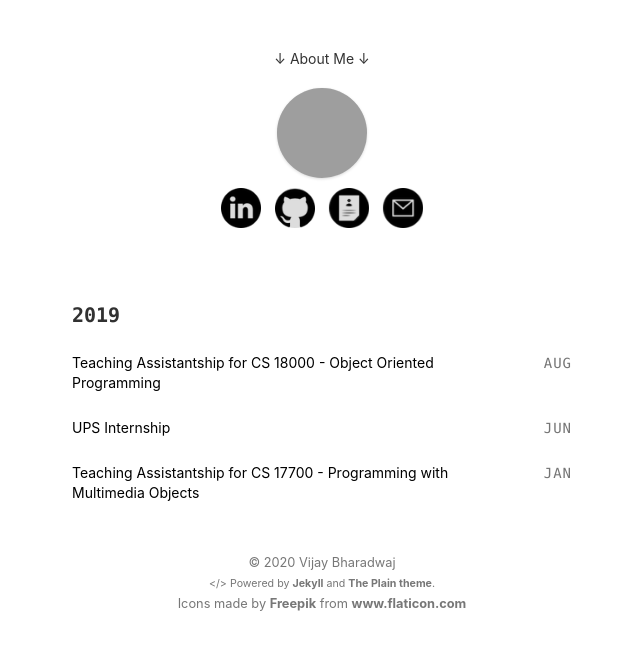
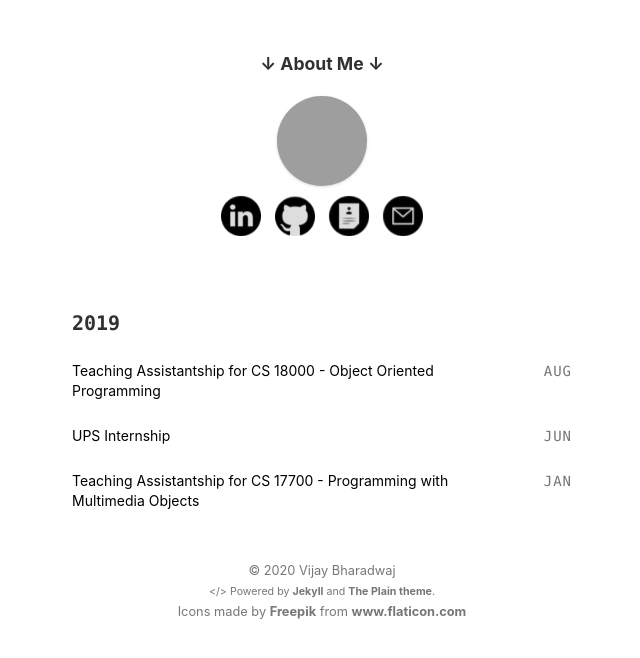
Before and after one commit to 18vijayb/18vijayb.github.io, a Jekyll site: the page built from index.html, in a window 1280 px wide. Shown: the top 658 px of the page, without its empty margins (318-958 px from the left). Built offline with Jekyll 4.4.1, drawn with Linux system fonts in a browser that asks for light colours; grey boxes are pictures that could not be loaded.

```diff
--- a/_includes/header.html
+++ b/_includes/header.html
@@ -3,7 +3,7 @@
 	{% if page.url == '/index.html' or page.url == '/' %}
 		{% assign link = '/about' %}
 		{% assign prompt = 'About the Author' %}
-		<p>↓ About Me ↓</p>
+		<h6>↓ About Me ↓</h6>
 	{% else %}
 		{% assign link = '/' %}
 		{% assign prompt = 'Back to Index' %}
```
Also changed, not shown: 1 other file.
